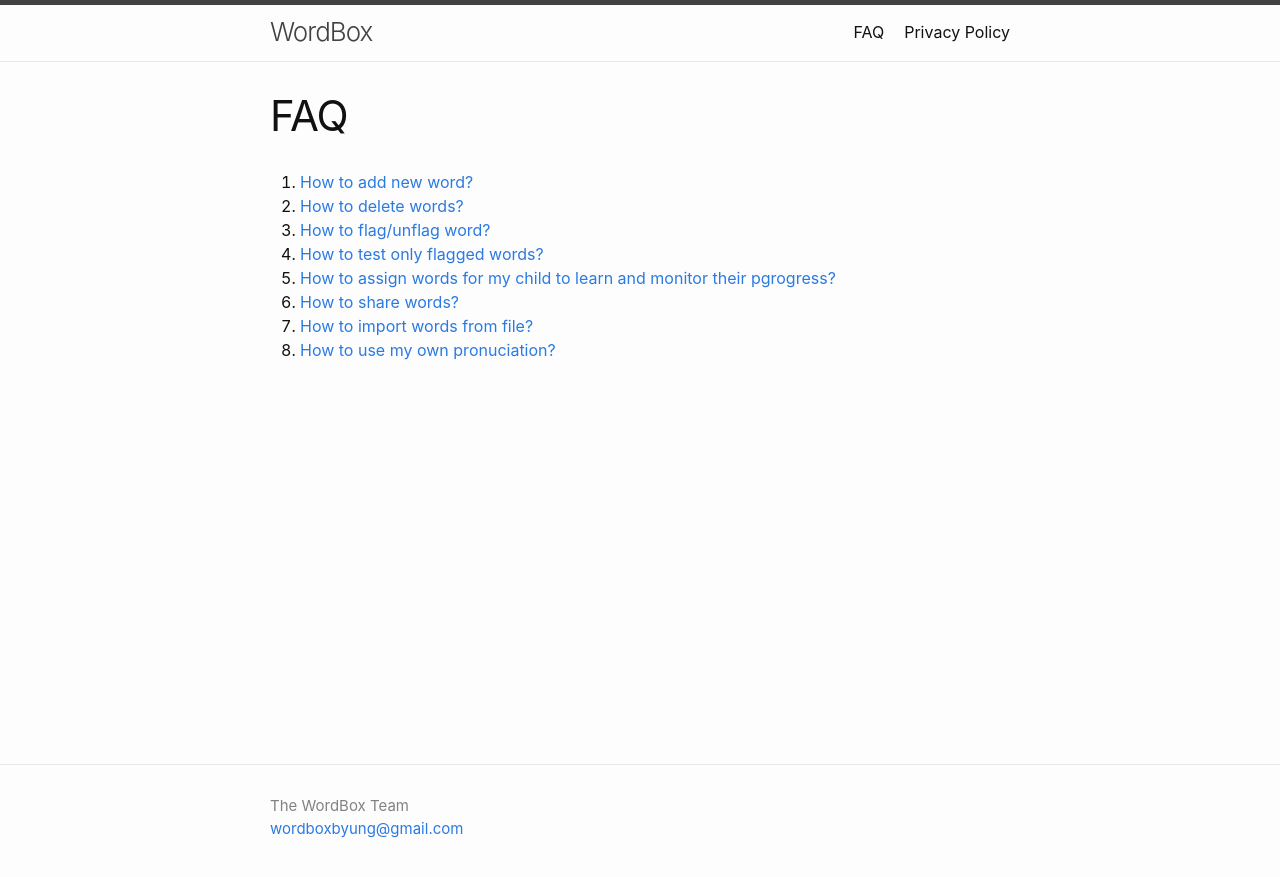
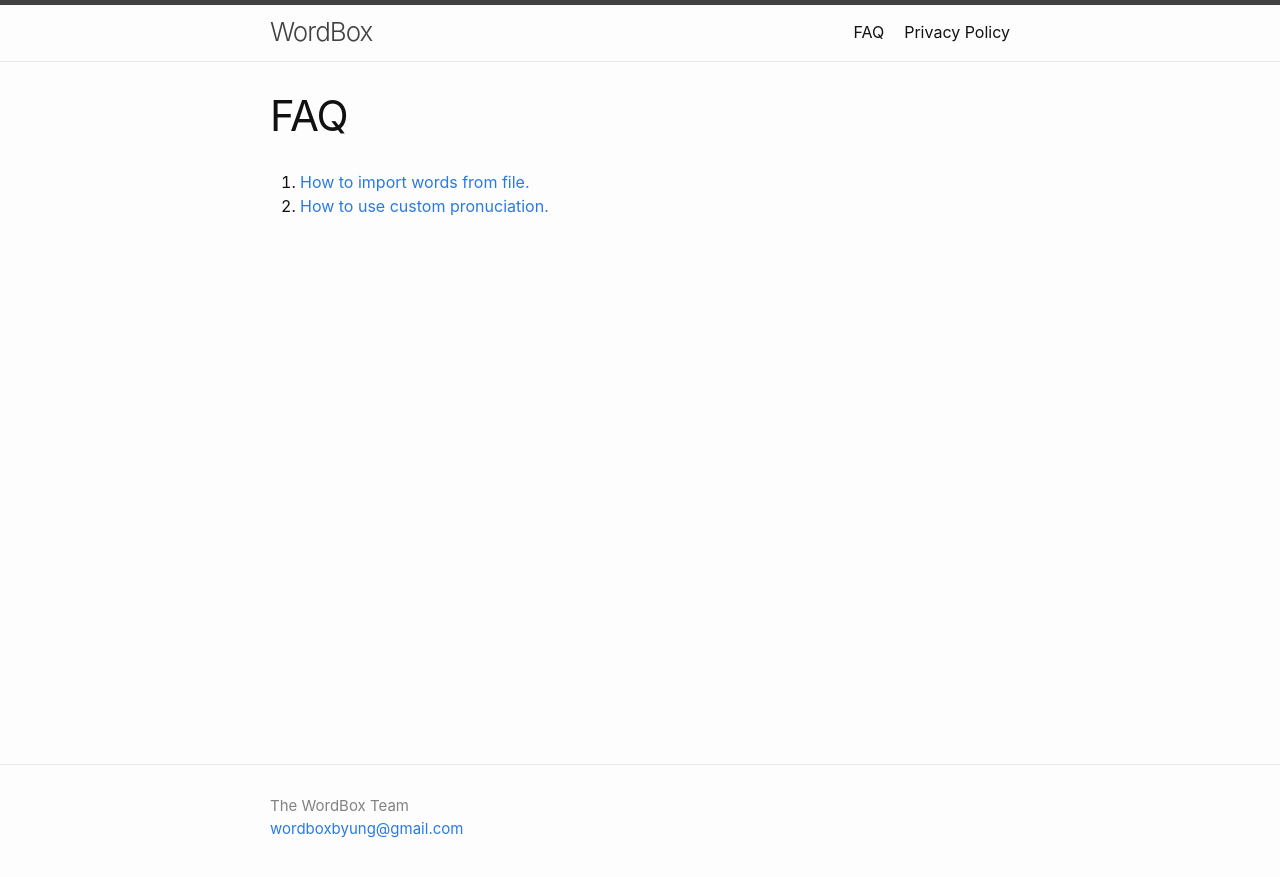
Before and after one commit to wordboxbyung/wordboxbyung.github.io, a Jekyll site: the page built from FAQ.md, in a window 1280 px wide. Shown: the top 877 px of the page. Built offline with Jekyll 4.4.1, drawn with Linux system fonts in a browser that asks for light colours.

Commit message:
Update FAQ.md

```diff
--- a/FAQ.md
+++ b/FAQ.md
@@ -4,11 +4,6 @@ title: FAQ
 permalink: /faq/
 ---
 
-1. [How to add new word?](https://wordboxbyung.github.io/faq_add_word)
-1. [How to delete words?](https://wordboxbyung.github.io/faq_delete_words)
-1. [How to flag/unflag word?](https://wordboxbyung.github.io/faq_flag_word)
-1. [How to test only flagged words?](https://wordboxbyung.github.io/faq_test_flagged_words)
-1. [How to assign words for my child to learn and monitor their pgrogress?](https://wordboxbyung.github.io/faq_assign_words)
-1. [How to share words?](https://wordboxbyung.github.io/faq_share_words)
-1. [How to import words from file?](https://wordboxbyung.github.io/faq_import_words_from_file)
-1. [How to use my own pronuciation?](https://wordboxbyung.github.io/faq_custom_pronuciation)
+
+1. [How to import words from file.](https://wordboxbyung.github.io/faq_import_words_from_file)
+1. [How to use custom pronuciation.](https://wordboxbyung.github.io/faq_custom_pronuciation)
```
